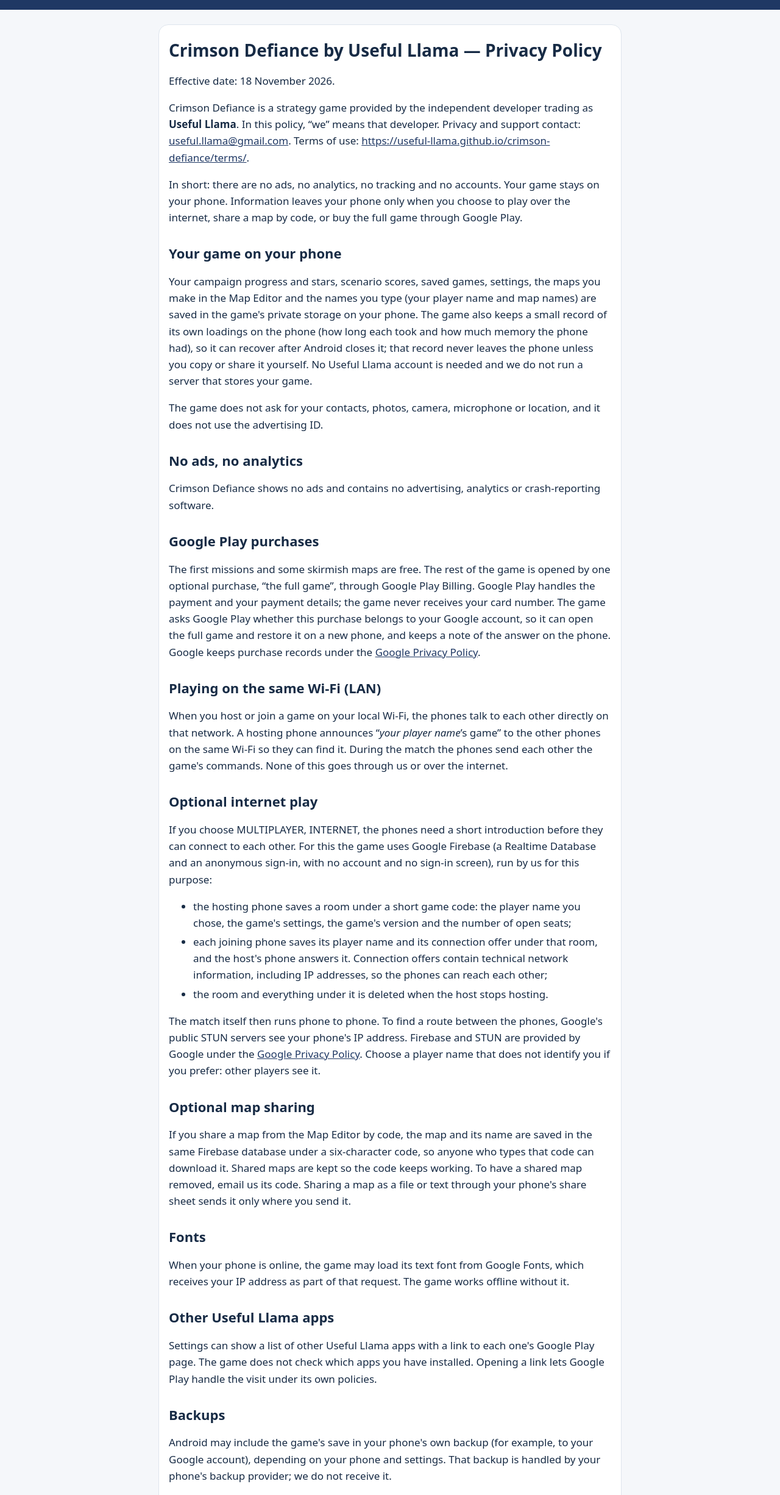
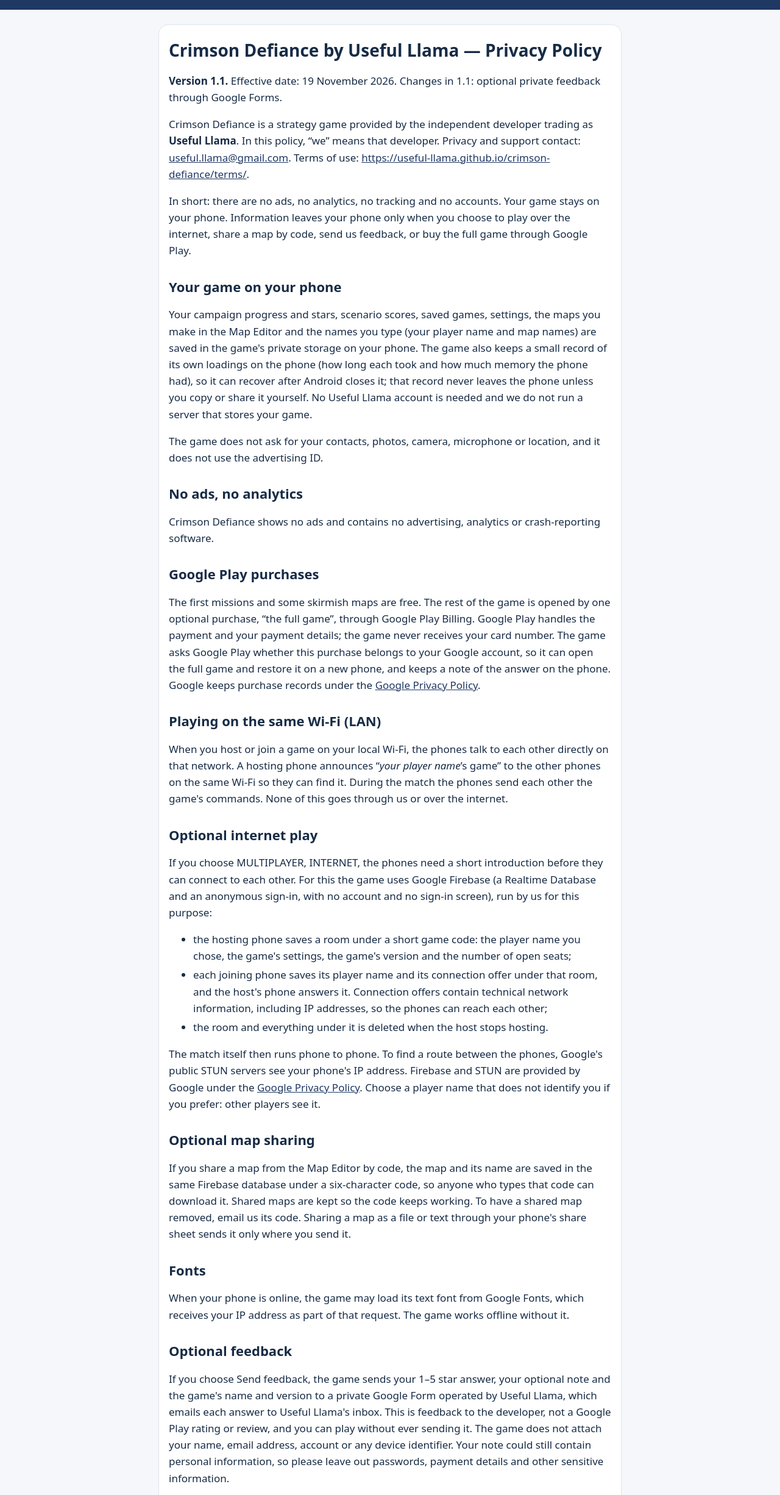
Before and after one commit to useful-llama/useful-llama.github.io, a plain HTML site: page crimson-defiance/privacy/index.html in a window 1280 px wide. Shown: the part 48-2500 px from the top of the page at 61% size. Drawn offline with Linux system fonts and the light colour scheme.

Commit message:
Privacy 1.1 for both Crimson Defiance games: optional private feedback through Google Forms (Hold the Line: 100 gems once for the first one). Not pushed: goes live with the builds that carry feedback.
Co-Authored-By: Claude Opus 5.5 <noreply@anthropic.com>

```diff
--- a/crimson-defiance/privacy/index.html
+++ b/crimson-defiance/privacy/index.html
@@ -10,9 +10,9 @@
 <header><a class="brand" href="../../">Useful Llama</a></header>
 <main>
 <h1>Crimson Defiance by Useful Llama — Privacy Policy</h1>
-<p>Effective date: 18 November 2026.</p>
+<p><strong>Version 1.1.</strong> Effective date: 19 November 2026. Changes in 1.1: optional private feedback through Google Forms.</p>
 <p>Crimson Defiance is a strategy game provided by the independent developer trading as <strong>Useful Llama</strong>. In this policy, “we” means that developer. Privacy and support contact: <a href="mailto:useful.llama@gmail.com">useful.llama@gmail.com</a>. Terms of use: <a href="../terms/">https://useful-llama.github.io/crimson-defiance/terms/</a>.</p>
-<p>In short: there are no ads, no analytics, no tracking and no accounts. Your game stays on your phone. Information leaves your phone only when you choose to play over the internet, share a map by code, or buy the full game through Google Play.</p>
+<p>In short: there are no ads, no analytics, no tracking and no accounts. Your game stays on your phone. Information leaves your phone only when you choose to play over the internet, share a map by code, send us feedback, or buy the full game through Google Play.</p>
 
 <h2>Your game on your phone</h2>
 <p>Your campaign progress and stars, scenario scores, saved games, settings, the maps you make in the Map Editor and the names you type (your player name and map names) are saved in the game's private storage on your phone. The game also keeps a small record of its own loadings on the phone (how long each took and how much memory the phone had), so it can recover after Android closes it; that record never leaves the phone unless you copy or share it yourself. No Useful Llama account is needed and we do not run a server that stores your game.</p>
@@ -42,6 +42,10 @@
 <h2>Fonts</h2>
 <p>When your phone is online, the game may load its text font from Google Fonts, which receives your IP address as part of that request. The game works offline without it.</p>
 
+<h2>Optional feedback</h2>
+<p>If you choose Send feedback, the game sends your 1&ndash;5 star answer, your optional note and the game's name and version to a private Google Form operated by Useful Llama, which emails each answer to Useful Llama's inbox. This is feedback to the developer, not a Google Play rating or review, and you can play without ever sending it. The game does not attach your name, email address, account or any device identifier. Your note could still contain personal information, so please leave out passwords, payment details and other sensitive information.</p>
+<p>Google processes the submission, and technical connection information such as your IP address, under its own policies. We use feedback to find problems and improve our apps. Answers are kept in Google Forms, a linked Google Sheet and a monthly internal report emailed to Useful Llama; they are not published. We keep them while we need them to act on them, normally no longer than twelve months. To have feedback found, corrected or deleted, email us with the game's name, the approximate date and enough of your note to find it. Uninstalling the game does not delete feedback already sent.</p>
+
 <h2>Other Useful Llama apps</h2>
 <p>Settings can show a list of other Useful Llama apps with a link to each one's Google Play page. The game does not check which apps you have installed. Opening a link lets Google Play handle the visit under its own policies.</p>
 
```
Also changed, not shown: hold-the-line/privacy/index.html (+6 -1 lines).
